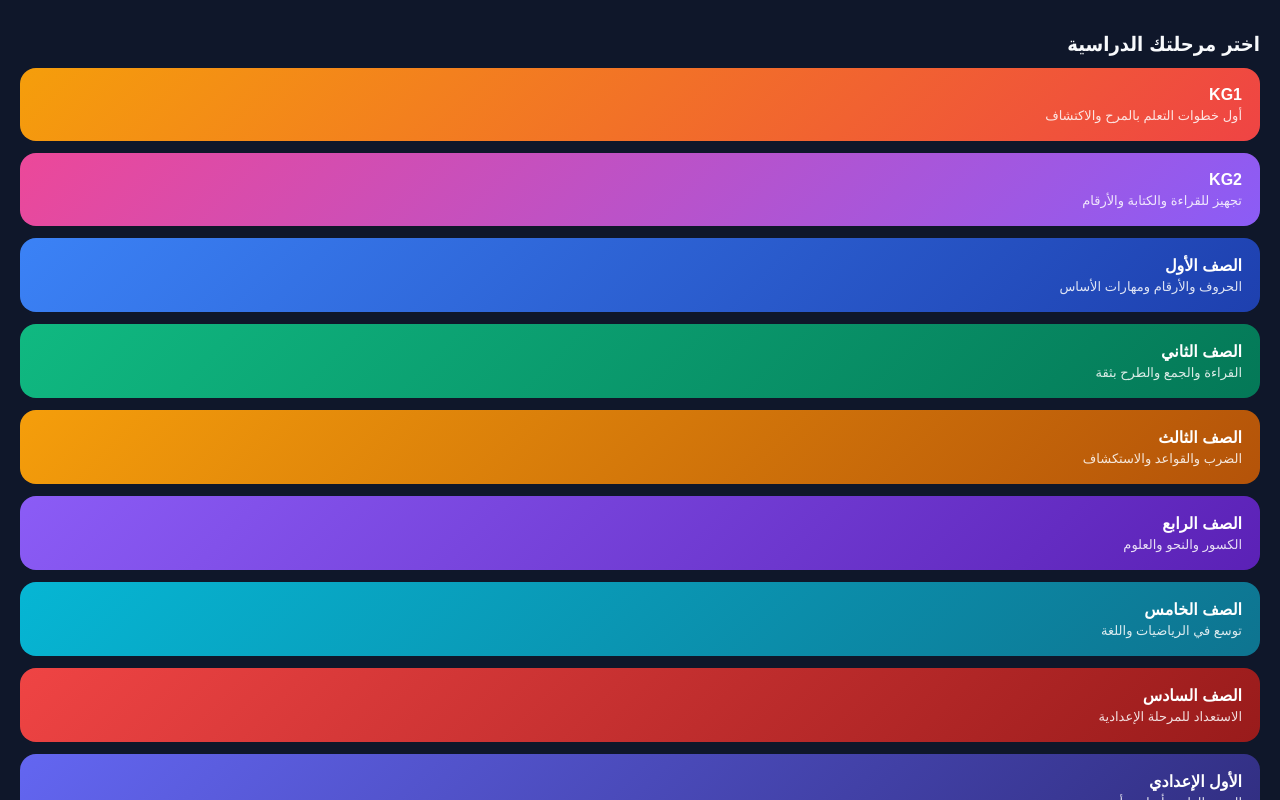
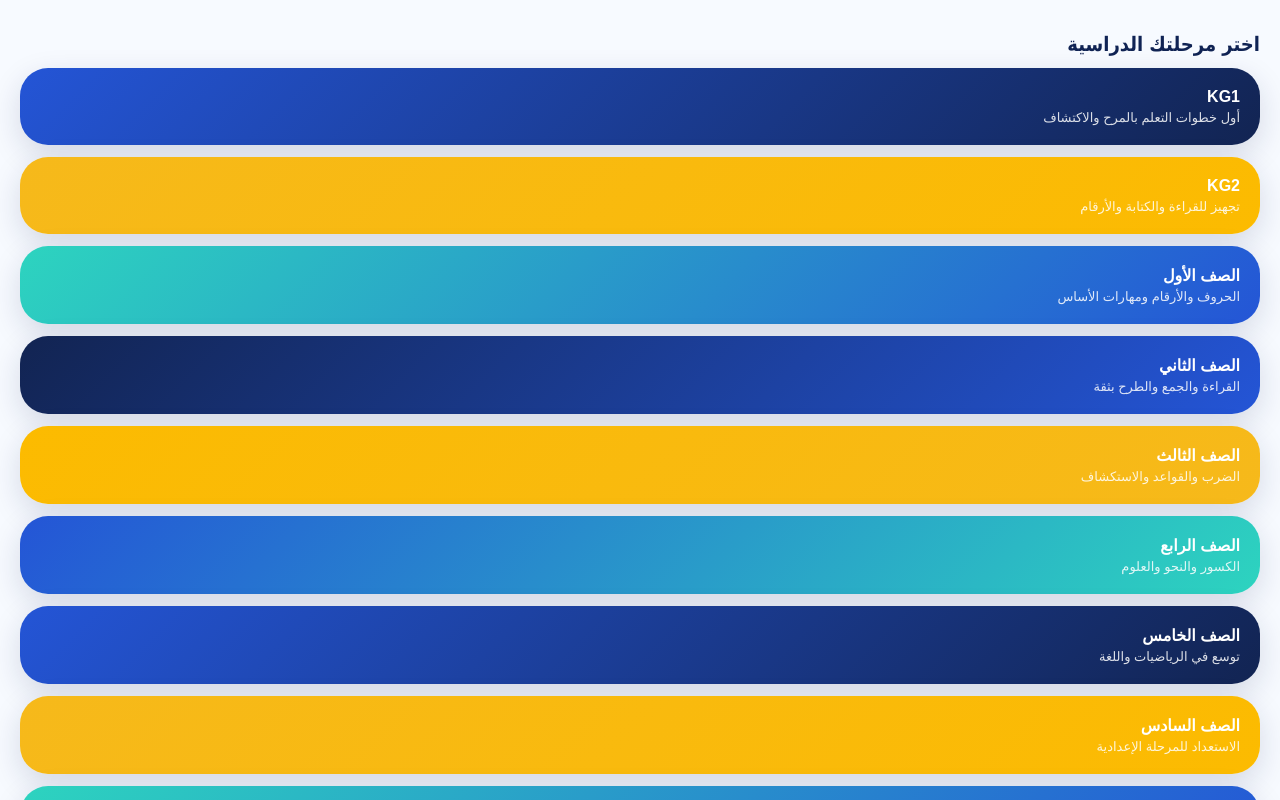
Before and after one commit to said43322-ctrl/masar-app, a React (Vite) app: page / in a window 1280 px wide. Both pictures are taken after a click on the button "ابدأ الآن ›". Shown: the top 800 px of the page. Built offline with nearby package versions, Linux system fonts and the light colour scheme; a web font is replaced by a local one.

Commit message:
Update App.tsx

```diff
--- a/src/App.tsx
+++ b/src/App.tsx
@@ -14,6 +14,16 @@
 } from "./data/catalog";
 
 type Screen = "splash" | "grade" | "subjects" | "units" | "lesson" | "quiz" | "result";
+
+// نفس هوية "تعلّم" — دورة ألوان ثابتة بدل الألوان العشوائية القديمة
+const GRADE_GRADIENTS: [string, string][] = [
+  ["#2455D6", "#122452"],
+  ["#F6B91B", "#FCBB00"],
+  ["#2DD4BF", "#2455D6"],
+  ["#122452", "#2455D6"],
+  ["#FCBB00", "#F6B91B"],
+  ["#2455D6", "#2DD4BF"],
+];
 
 export default function App() {
   const [screen, setScreen] = useState<Screen>("splash");
@@ -71,10 +81,12 @@
         <div style={styles.screen}>
           <h2 style={styles.heading}>اختر مرحلتك الدراسية</h2>
           <div style={styles.grid}>
-            {GRADES.map((g) => (
+            {GRADES.map((g, i) => {
+              const [from, to] = GRADE_GRADIENTS[i % GRADE_GRADIENTS.length];
+              return (
                 <button
                   key={g.slug}
-                style={{ ...styles.card, background: `linear-gradient(135deg, ${g.colorFrom}, ${g.colorTo})` }}
+                  style={{ ...styles.card, background: `linear-gradient(135deg, ${from}, ${to})` }}
                   onClick={() => {
                     setGradeSlug(g.slug);
                     setScreen("subjects");
@@ -83,7 +95,8 @@
                   <div style={styles.cardTitle}>{g.name}</div>
                   <div style={styles.cardDesc}>{g.description}</div>
                 </button>
-            ))}
+              );
+            })}
           </div>
         </div>
       )}
@@ -213,12 +226,14 @@
   globe: "🌍",
 };
 
+// ألوان وأشكال مبنية على هوية "تعلّم" (كحلي + أزرق + ذهبي، زوايا مدورة، ظلال ناعمة)
 const styles: Record<string, React.CSSProperties> = {
   app: {
     minHeight: "100vh",
-    background: "#0f172a",
-    color: "#f8fafc",
+    background: "#F7FAFF",
+    color: "#122452",
     direction: "rtl",
+    fontFamily: '"Cairo Variable", "Cairo", Tahoma, Arial, sans-serif',
   },
   center: {
     minHeight: "100vh",
@@ -231,61 +246,64 @@
     gap: 8,
   },
   screen: { padding: 20, paddingBottom: 60 },
-  title: { fontSize: 28, margin: "8px 0" },
-  subtitle: { color: "#94a3b8", marginBottom: 16 },
-  heading: { fontSize: 20, margin: "12px 0" },
-  label: { color: "#93c5fd", fontWeight: 600, marginTop: 16, marginBottom: 4 },
-  body: { lineHeight: 1.8, color: "#e2e8f0" },
+  title: { fontSize: 28, margin: "8px 0", color: "#102354", fontWeight: 800 },
+  subtitle: { color: "#64748b", marginBottom: 16 },
+  heading: { fontSize: 20, margin: "12px 0", color: "#102354", fontWeight: 800 },
+  label: { color: "#2455D6", fontWeight: 700, marginTop: 16, marginBottom: 4 },
+  body: { lineHeight: 1.8, color: "#122452" },
   grid: { display: "flex", flexDirection: "column", gap: 12 },
   card: {
     border: "none",
-    borderRadius: 16,
-    padding: 18,
+    borderRadius: 28,
+    padding: 20,
     color: "white",
     textAlign: "right",
     cursor: "pointer",
+    boxShadow: "0 10px 30px rgba(18,36,82,0.15)",
   },
   subjectCard: {
-    border: "1px solid #334155",
-    background: "#1e293b",
-    borderRadius: 16,
-    padding: 16,
-    color: "white",
+    border: "none",
+    background: "#ffffff",
+    borderRadius: 24,
+    padding: 18,
+    color: "#122452",
     textAlign: "right",
     cursor: "pointer",
+    boxShadow: "0 10px 30px rgba(18,36,82,0.07)",
   },
   unitRow: {
     display: "block",
     width: "100%",
-    border: "1px solid #334155",
-    background: "#1e293b",
-    borderRadius: 14,
-    padding: 16,
-    color: "white",
+    border: "none",
+    background: "#ffffff",
+    borderRadius: 22,
+    padding: 18,
+    color: "#122452",
     textAlign: "right",
-    marginBottom: 10,
+    marginBottom: 12,
     cursor: "pointer",
+    boxShadow: "0 10px 30px rgba(18,36,82,0.07)",
   },
   optionRow: {
     display: "block",
     width: "100%",
-    border: "1px solid #334155",
-    background: "#1e293b",
-    borderRadius: 12,
+    border: "1px solid #E2E8F0",
+    background: "#ffffff",
+    borderRadius: 18,
     padding: 14,
-    color: "white",
+    color: "#122452",
     textAlign: "right",
     marginBottom: 10,
     fontSize: 16,
     cursor: "pointer",
   },
-  cardTitle: { fontWeight: 700, fontSize: 16 },
+  cardTitle: { fontWeight: 800, fontSize: 16 },
   cardDesc: { fontSize: 13, opacity: 0.85, marginTop: 4 },
   primaryBtn: {
-    background: "#2563eb",
+    background: "#2455D6",
     color: "white",
     border: "none",
-    borderRadius: 14,
+    borderRadius: 999,
     padding: "14px 28px",
     fontSize: 16,
     fontWeight: 700,
@@ -294,23 +312,24 @@
   },
   secondaryBtn: {
     background: "transparent",
-    color: "#94a3b8",
-    border: "1px solid #334155",
-    borderRadius: 14,
+    color: "#64748b",
+    border: "1px solid #CBD5E1",
+    borderRadius: 999,
     padding: "10px 24px",
     fontSize: 14,
     cursor: "pointer",
     marginTop: 8,
   },
   audioBadge: {
-    background: "#1e3a8a",
-    color: "#bfdbfe",
+    background: "#EFF6FF",
+    color: "#2455D6",
     padding: "8px 12px",
-    borderRadius: 10,
+    borderRadius: 14,
     fontSize: 13,
     marginBottom: 8,
+    fontWeight: 600,
   },
   backBar: { display: "flex", alignItems: "center", gap: 12, marginBottom: 8 },
-  backBtn: { background: "none", border: "none", color: "#93c5fd", fontSize: 15, cursor: "pointer" },
-  backTitle: { color: "#94a3b8", fontSize: 14 },
+  backBtn: { background: "none", border: "none", color: "#2455D6", fontSize: 15, cursor: "pointer", fontWeight: 700 },
+  backTitle: { color: "#64748b", fontSize: 14 },
 };
```
Lines whose indentation alone changed are shown as unchanged.
